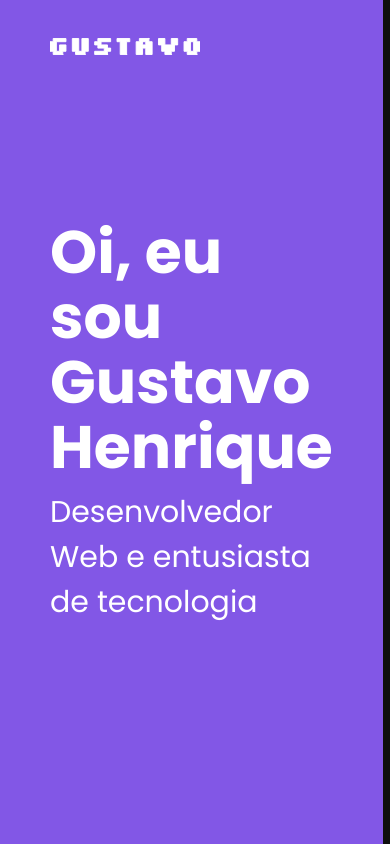
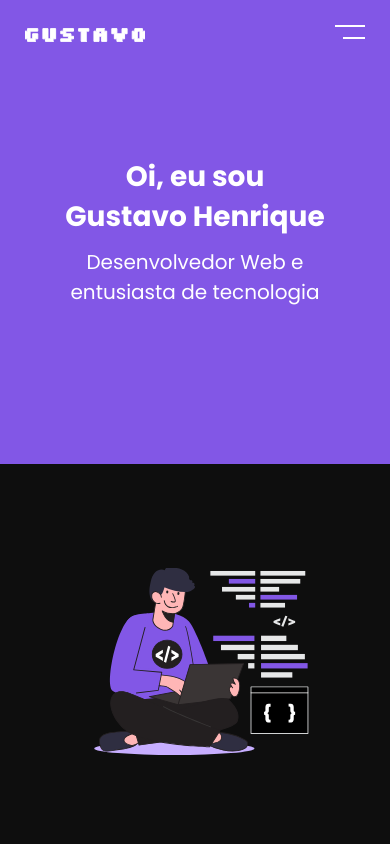
Before and after one commit to Gustavohps10/portifolio, a React (Create React App) app: page / in a window 390 px wide. Built offline with nearby package versions, Linux system fonts and the light colour scheme.

Commit message:
Responsive

```diff
--- a/src/pages/Home.tsx
+++ b/src/pages/Home.tsx
@@ -85,9 +85,8 @@ export function Home(){
                 <h1>Sobre mim</h1>
                 <p>
                   Sou um desenvolvedor Web localizado em Maringá-PR. Solucionar problemas através das linhas de código é meu principal objetivo.
-                  <br /><br />
-                  Comecei na programação há 2 anos, desde então venho aprimorando meus conhecimentos consumindo cursos, videoaulas e aplicando o que aprendi em diversos projetos pessoais.
                 </p>
+                <p>Comecei na programação há 2 anos, desde então venho aprimorando meus conhecimentos consumindo cursos, videoaulas e aplicando o que aprendi em diversos projetos pessoais.</p>
               <a href="https://www.linkedin.com/in/gustavo-henrique-pereira-dos-santos-69a423210/" target="_blank" className="especial-buttom">Meu Linkedin <FontAwesomeIcon className="icon" icon={faLinkedin} /></a>
             </div>
           </section>
@@ -206,7 +205,7 @@ export function Home(){
             <div>
               <ul>
                 <li className="title">Contate-me</li>
-                <li> gustavoh.santos735@gmail.com</li>
+                <li className="my-email"> gustavoh.santos735@gmail.com</li>
                 <li>(44) 98462-8599</li>
               </ul>
               <ul>
--- a/src/styles/home.scss
+++ b/src/styles/home.scss
@@ -95,18 +95,24 @@ section#about{
     display: flex;
     align-items: center;
     justify-content: space-around;
+    gap: 15px;
     flex-wrap: wrap;
-    padding: 0 50px;
+    padding: 50px;
     background-color: #121214;
 
     img{
         width: 40%;
+        min-width: 250px;
     }
 
     .content{
         h1{
             font-size: 50px;
             color: #d1d1d1;
+        }
+
+        p{
+            margin-bottom: 10px;
         }
 
         color: #fff;
@@ -124,7 +130,7 @@ section#skills{
     align-items: center;
     justify-content: space-around;
     flex-wrap: wrap;
-    padding: 0 50px;
+    padding: 50px 40px;
 
     img{
         width: 40%;
@@ -172,16 +178,6 @@ section#portifolio{
         color: #d1d1d1;
     }
 
-    .bottom-color{
-        position: absolute;
-        background-color: #6443b3;
-        width: 176%;
-        height: 77px;
-        bottom: -10px;
-        left: 0;
-        transform: rotate(-2deg);
-    }
-
     .box-container{
         display: grid;
         grid-template-columns: repeat(auto-fit, minmax(300px, 1fr));
@@ -192,7 +188,6 @@ section#portifolio{
         .box{
             overflow: hidden;
             position: relative;
-            transition: all .2s linear;
             background-color: #1e1e1e;
             box-shadow: -1px 1px 7px #00000052;
 
@@ -255,6 +250,7 @@ section#portifolio{
             }
 
             &:hover{
+                transition: all .2s linear;
                 transform: translateY(-10px);
                 img{
                     filter: brightness(0.6);
@@ -324,7 +320,7 @@ section#contact{
 
 section#social{
     background-color: #6421ff;
-    padding: 0 50px;
+    padding: 50px;
     filter: brightness(0.8);
 
     > div{
@@ -369,3 +365,205 @@ section#social{
         color: #fff;
     }
 }
+
+@media (max-width: 800px){
+    .sections {
+        overflow-y: auto;
+    }
+
+    section#home{
+        flex-wrap: wrap;
+
+        aside{
+            flex: none;
+            width: 100%;
+            height: 55%;
+
+            h1{
+                font-size: 50px;
+                text-align: center;
+            }
+
+            p{
+                font-size: 30px;
+                text-align: center;
+            }
+        }
+
+        > div{
+            padding: 20px;
+            flex: none;
+            width: 100%;
+            height: 47%;
+
+            img{
+                position: relative;
+                right: 0;
+                margin: 0 auto;
+                width: 45%;
+                min-width: 250px;
+            }
+        }
+    }
+
+    section#about{
+        > img{
+            min-width: 200px;
+        }
+        .content{
+            text-align: center;
+            h1{
+                font-size: 40px;
+            }
+
+            .especial-buttom{
+
+                right: 0;
+                margin: 0 auto;
+            }
+
+        }
+    }
+
+    section#skills{
+        > img{
+            display: none;
+        }
+
+        .especial-buttom{
+            right: 0;
+            margin: 0 auto;
+        }
+    }
+
+    section#portifolio{
+        padding: 50px 30px;
+
+        .box-container{
+            display: flex;
+            justify-content: start;
+            align-items: center;
+            width: 100%;
+            max-height: 520px;
+            overflow-x: auto;
+            scroll-behavior: smooth;
+            scroll-snap-type: x mandatory;
+            padding: 15px 0;
+
+            .box{
+                scroll-snap-align: start;
+                flex: none;
+                width: calc(50% - 20px);
+                min-height: 250px;
+            }
+        }
+    }
+
+    section#contact{
+        h1{
+            font-size: 40px;
+        }
+    }
+
+}
+
+
+@media (max-width: 570px){
+    section#home{
+        aside{
+
+            h1{
+                font-size: 40px;
+                line-height: 40px;
+            }
+
+            p{
+                font-size: 25px;
+            }
+
+            img{
+                margin-top: 50px;
+            }
+        }
+    }
+
+    section#social{
+        div ul{
+            min-height: auto;
+        }
+    }
+}
+
+@media (max-width: 470px){
+    section#home{
+        aside{
+
+            h1{
+                font-size: 28px;
+                line-height: 40px;
+            }
+
+            p{
+                font-size: 20px;
+            }
+
+            img{
+                margin-top: 90px;
+            }
+        }
+    }
+
+    section#skills{
+        .content{
+            h1{
+                font-size: 40px;
+                text-align: center;
+            }
+
+            p{
+                text-align: center;
+            }
+
+            .technologies{
+                justify-content: center;
+                margin-top: 10px;
+            }
+        }
+    }
+
+    section#contact{
+        h1{
+            font-size: 28px;
+        }
+    }
+
+    section#social{
+        .my-email{
+            font-size: 18px;
+        }
+    }
+}
+
+@media (max-width: 385px){
+    section#about{
+        .especial-buttom{
+            display: none;
+        }
+    }
+
+    section#skills{
+        .content{
+            .technologies{
+                justify-content: center;
+                margin-top: 10px;
+                .tech{
+                    width: 35px;
+                    height: 35px;
+                }
+            }
+        }
+        .especial-buttom{
+            display: none;
+        }
+    }
+}
--- a/src/styles/navbar.scss
+++ b/src/styles/navbar.scss
@@ -14,6 +14,8 @@ header{
         transform: translateY(-50%);
         text-decoration: none;
         color: #fff;
+        width: 150px;
+        height: 60px;
     }
 
     nav{
@@ -151,3 +153,29 @@ header{
         }
     }
 }
+
+
+@media (max-width: 800px){
+    header{
+        top: 5px;
+        padding: 0 25px;
+
+        nav{
+            right: 15px;
+        }
+
+        button{
+            &::before, &::after{
+                background-color: #fff;
+            }
+        }
+    }
+}
+
+@media (max-width: 570px){
+    header{
+        .logo{
+            width: 120px;
+        }
+    }
+}
```
Also changed, not shown: src/components/Navbar.tsx (+1 -1 lines).
